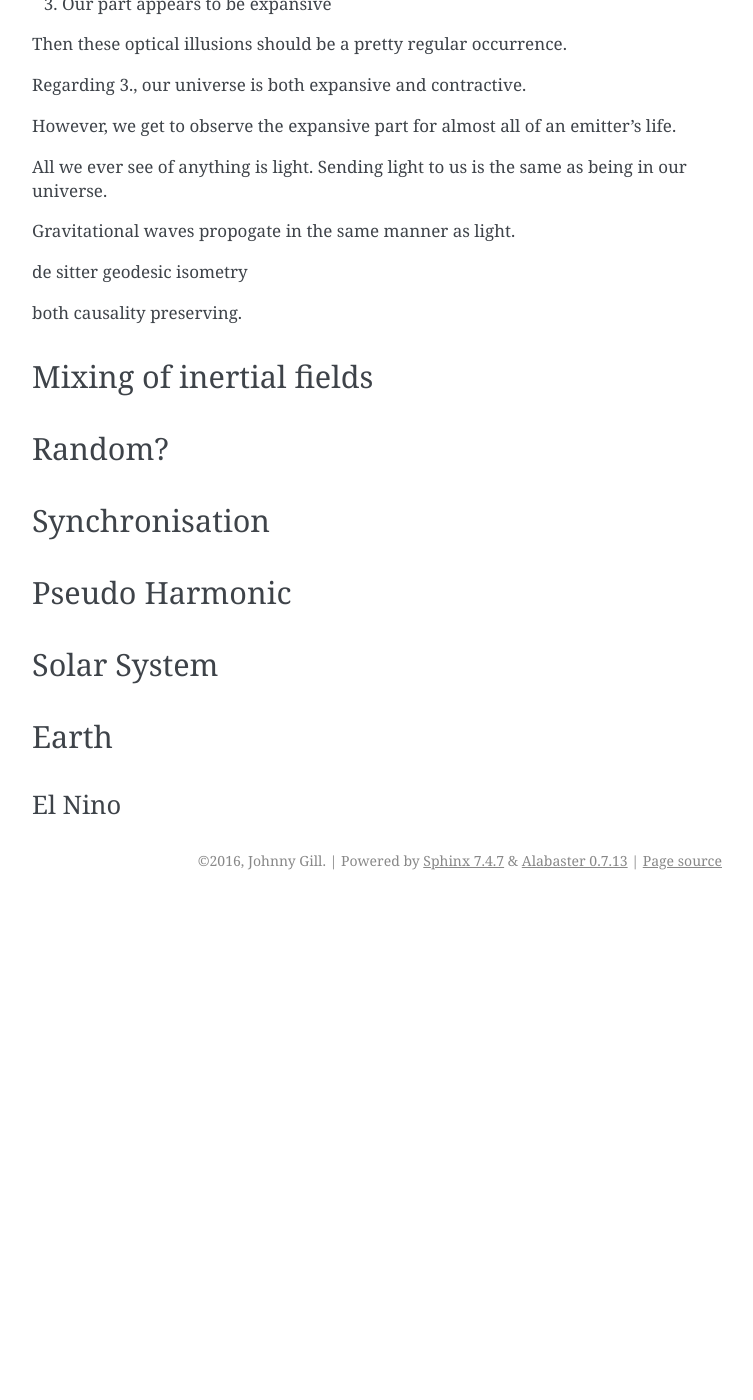
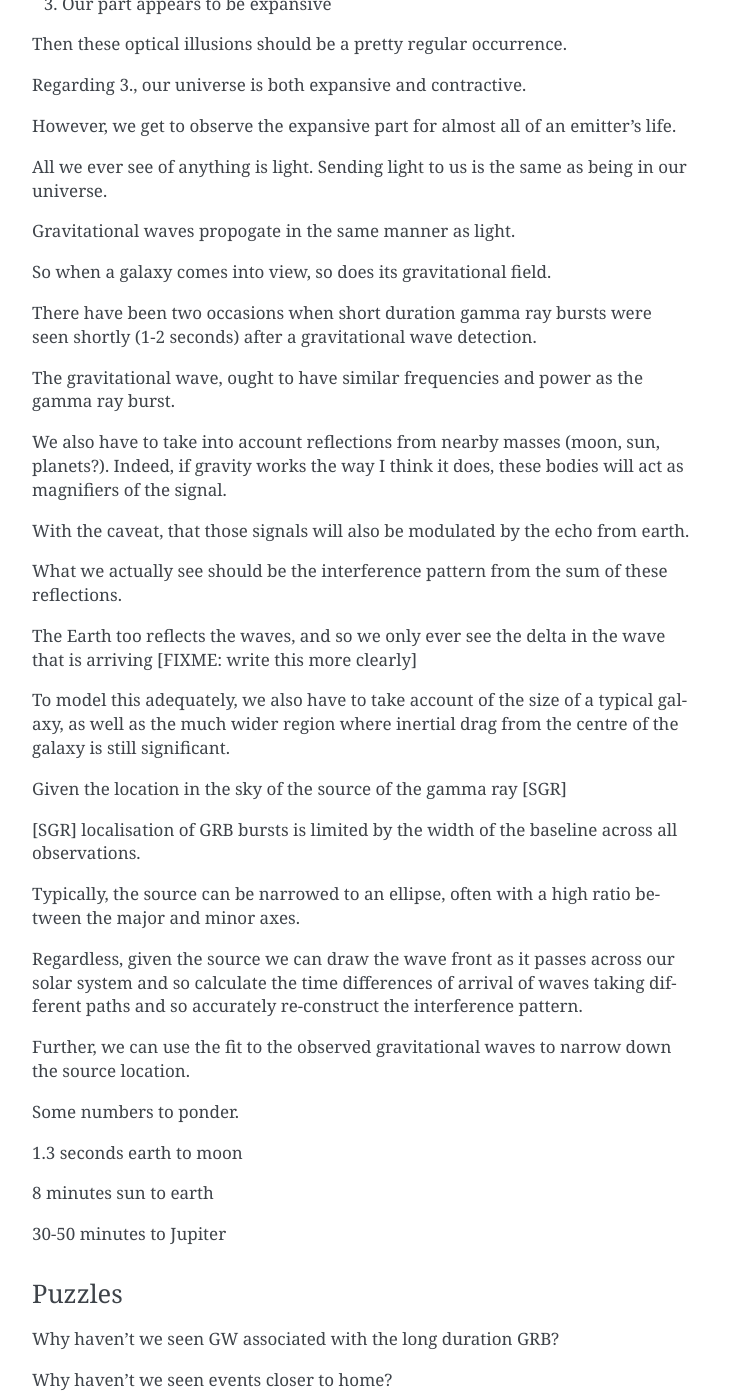
Before and after one commit to openbermuda/karmapi, a Sphinx documentation site: the page built from docs/nodice/grb.rst, in a window 1280 px wide and 1400 px high, scrolled down 9858 px. Shown: the whole window, without its empty margins (388-1141 px from the left). Built offline with Sphinx 7.4.7, drawn with Linux system fonts in a browser that asks for light colours; formulas are drawn with MathJax 3; pages that are not in the unit, such as notebooks, are missing from menus; before the commit the page ends 10758 px from its top, so only the background shows below that; some of the changed text lies outside the part shown.

Commit message:
which came first the gravitational wave or the gamma ray?

```diff
--- a/docs/nodice/grb.rst
+++ b/docs/nodice/grb.rst
@@ -498,6 +498,65 @@ as being in our universe.
 
 Gravitational waves propogate in the same manner as light.
 
+So when a galaxy comes into view, so does its gravitational field.
+
+There have been two occasions when short duration gamma ray bursts
+were seen shortly (1-2 seconds) after a gravitational wave detection.
+
+The gravitational wave, ought to have similar frequencies and power as
+the gamma ray burst.
+
+We also have to take into account reflections from nearby masses
+(moon, sun, planets?).   Indeed, if gravity works the way I think it
+does, these bodies will act as magnifiers of the signal.
+
+With the caveat, that those signals will also be modulated by the echo
+from earth.
+
+What we actually see should be the interference pattern from the sum
+of these reflections.
+
+The Earth too reflects the waves, and so we only ever see the delta in
+the wave that is arriving [FIXME: write this more clearly]
+
+To model this adequately, we also have to take account of the size of
+a typical galaxy, as well as the much wider region where inertial drag
+from the centre of the galaxy is still significant.
+
+Given the location in the sky of the source of the gamma ray [SGR]
+
+[SGR] localisation of GRB bursts is limited by the width of the
+baseline across all observations.
+
+Typically, the source can be narrowed to an ellipse, often with a high
+ratio between the major and minor axes.
+
+Regardless, given the source we can draw the wave front as it passes
+across our solar system and so calculate the time differences of
+arrival of waves taking different paths and so accurately re-construct
+the interference pattern.
+
+Further, we can use the fit to the observed gravitational waves to
+narrow down the source location.
+
+Some numbers to ponder.
+
+1.3 seconds earth to moon
+
+8 minutes sun to earth
+
+30-50 minutes to Jupiter
+
+
+Puzzles
+-------
+
+Why haven't we seen GW associated with the long duration GRB?
+
+Why haven't we seen events closer to home?
+
+Why do we see the gravitational wave before the gamma ray?
+
 
 de sitter geodesic isometry
 
```
